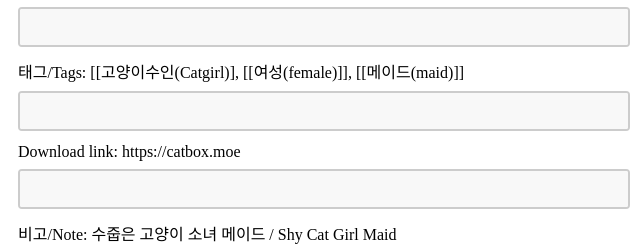
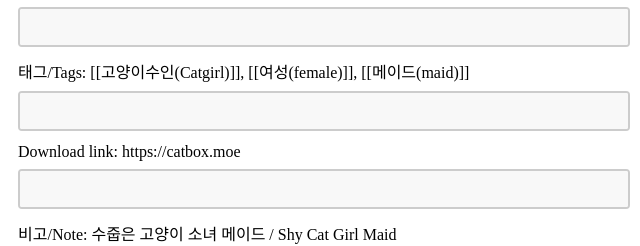
Before and after one commit to peppertaco/peppertaco.github.io, a plain HTML site: page index.html in a window 1280 px wide. Shown: the part 211-457 px from the top of the page, 0-640 px from the left. Drawn offline with Linux system fonts and the light colour scheme.

Commit message:
Update index.html

```diff
--- a/index.html
+++ b/index.html
@@ -59,7 +59,7 @@
 			<label for="name_input">이름/Name: 유즈 / Yuzu</label><br>
 			<textarea id="name" name="name"></textarea><br>
 
-			<label for="tag_input">태그/Tags: [[고양이수인(Catgirl)], [[여성(female)]], [[메이드(maid)]]</label><br>
+			<label for="tag_input">태그/Tags: [[고양이수인(Catgirl)]], [[여성(female)]], [[메이드(maid)]]</label><br>
 			<textarea id="tags" name="tags"></textarea><br>
 
 			<label for="downloadLink">Download link: https://catbox.moe</label><br>
```
